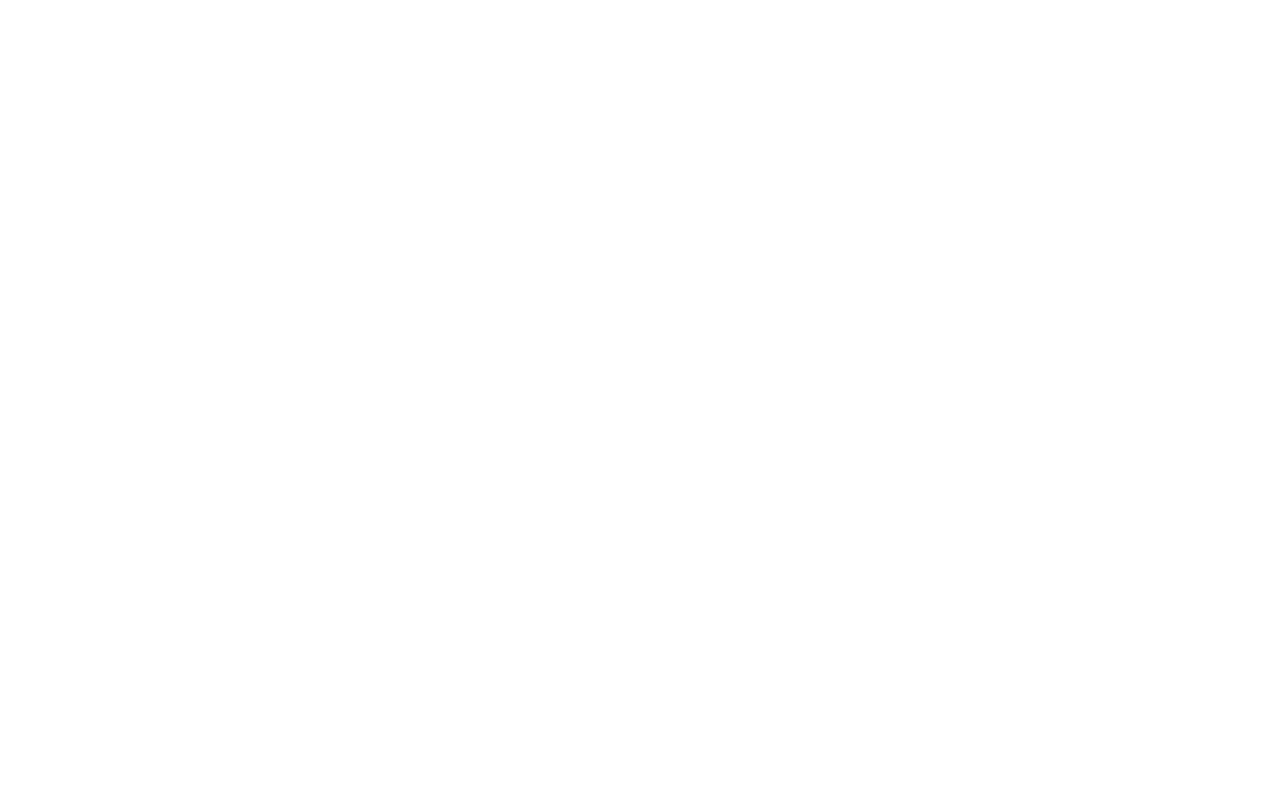
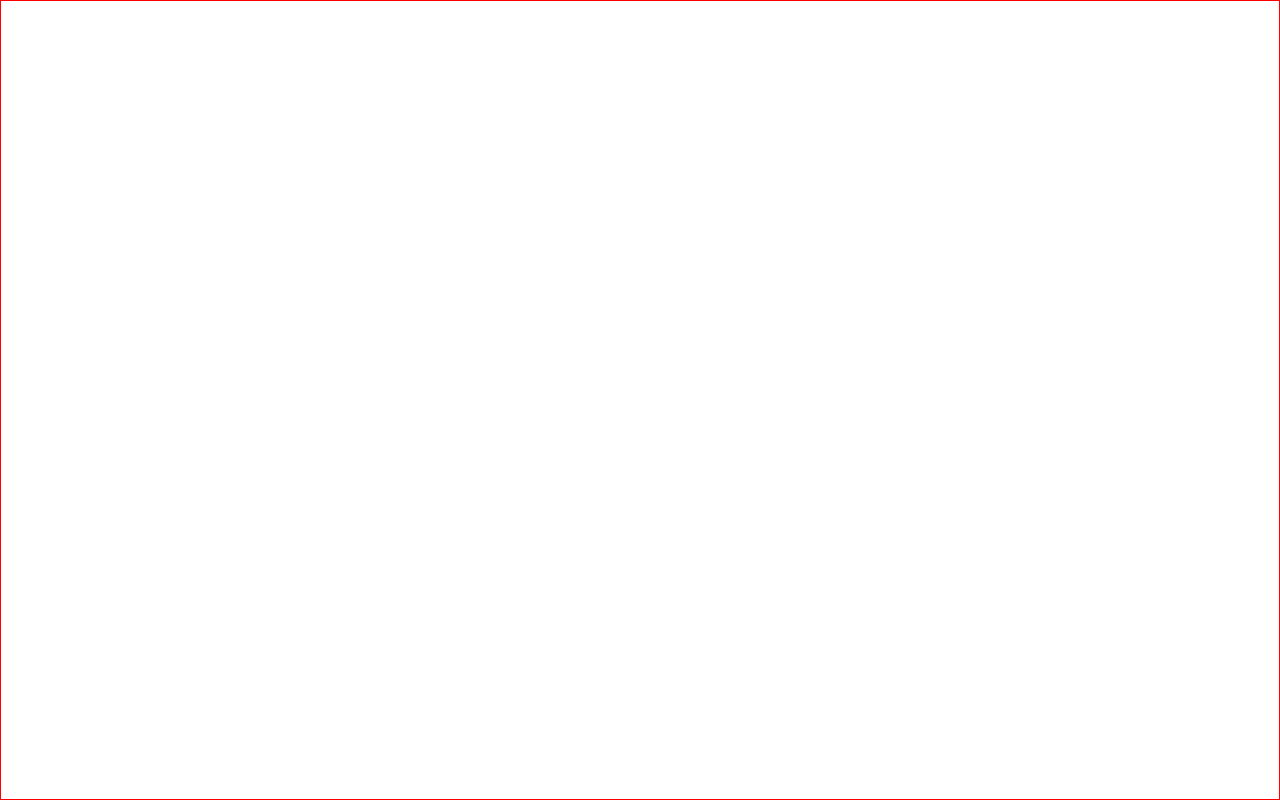
Before and after one commit to elangyudha280/test-elemesid-elang-yudha-rakasiwi, a React (Vite) app: page / in a window 1280 px wide. Built offline with nearby package versions, Linux system fonts and the light colour scheme.

Commit message:
mulai buat component navbar

```diff
--- a/src/assets/css/index.css
+++ b/src/assets/css/index.css
@@ -3,4 +3,18 @@
   margin: 0;
   padding: 0;
   box-sizing: border-box;
+}
+
+#root {
+  position: relative;
+  width: 100%;
+  top: 0;
+  left: 0;
+}
+
+.App {
+  position: relative;
+  width: 100%;
+  height: 100vh;
+  border: 1px solid red;
 }/*# sourceMappingURL=index.css.map */
--- a/src/assets/css/index.scss
+++ b/src/assets/css/index.scss
@@ -20,9 +20,25 @@
     'yellow':rgba(249, 255, 246, 1)
 );
 
-
+// Css Reset
 *{
     margin:0;
     padding: 0;
     box-sizing: border-box;
 }
+
+// For Id ROOT
+#root{
+    position: relative;
+    width: 100%;
+    top: 0;
+    left: 0;
+}
+
+// For App class
+.App{
+    position: relative;
+    width: 100%;
+    height: 100vh;
+    border: 1px solid red;
+}
```
Also changed, not shown: 1 other file (tests, documents, lock files or other folders).
